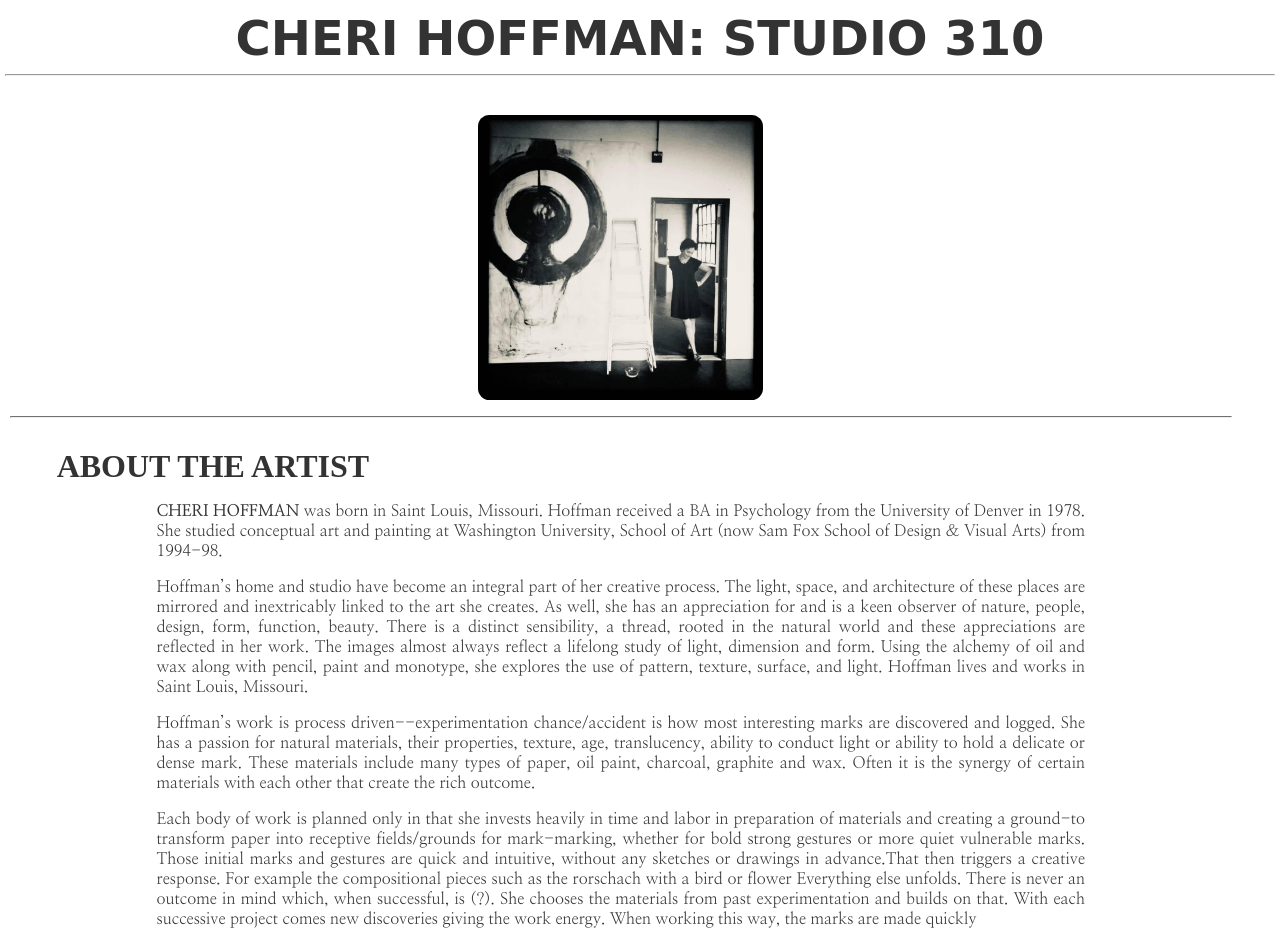
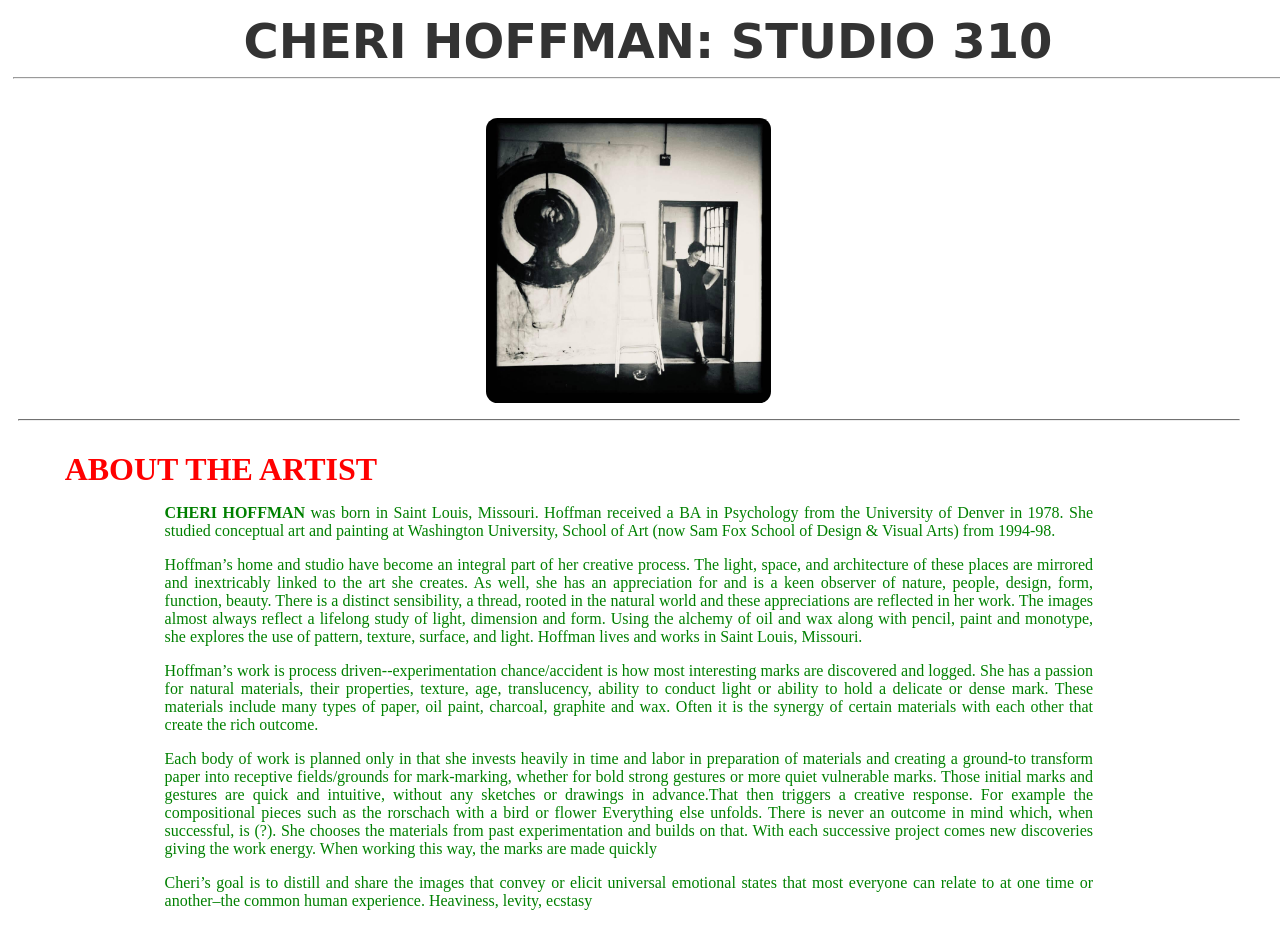
Before and after one commit to Stl-LC101-MAY-2022/js-assignment-4-html-me-something-PaleoGoat, a website: page index.html in a window 1280 px wide. Shown: the top 942 px of the page. Drawn offline with Linux system fonts and the light colour scheme; a web font is replaced by a local one.

Commit message:
Addressed Jasmine test issues.

```diff
--- a/index.html
+++ b/index.html
@@ -3,12 +3,12 @@
    <head>
       <title>Cheri Hoffman: Studio 310</title>
       <link rel="stylesheet" type="text/css" href="styles.css">
-      <link rel="preconnect" href="https://fonts.googleapis.com">
-      <link rel="preconnect" href="https://fonts.gstatic.com" crossorigin>
-      <link href="https://fonts.googleapis.com/css2?family=Inconsolata:wght@200;300;400;500;600;700;800&family=Nanum+Myeongjo:wght@400;700;800&family=Rubik+Moonrocks&display=swap" rel="stylesheet">   </head>
+      <!-- <link rel="preconnect" href="https://fonts.googleapis.com"> -->
+      <!-- <link rel="preconnect" href="https://fonts.gstatic.com" crossorigin> -->
+      <!-- <link href="https://fonts.googleapis.com/css2?family=Inconsolata:wght@200;300;400;500;600;700;800&family=Nanum+Myeongjo:wght@400;700;800&family=Rubik+Moonrocks&display=swap" rel="stylesheet">   </head> -->
    <body>
-      <div id="fb-root"></div>
-         <script async defer crossorigin="anonymous" src="https://connect.facebook.net/en_GB/sdk.js#xfbml=1&version=v14.0" nonce="SmFE17vd"></script>
+      <!-- <div id="fb-root"></div> -->
+         <!-- <script async defer crossorigin="anonymous" src="https://connect.facebook.net/en_GB/sdk.js#xfbml=1&version=v14.0" nonce="SmFE17vd"></script> -->
       <header>
          <h1>Cheri Hoffman: Studio 310</h1>
          <hr>
@@ -20,8 +20,8 @@
                <img id="introphoto" src="images/IMG_0289.jpg" alt="MISTAKES WERE MADE. THERE SHOULD BE AN IMAGE HERE.">
             </figure>
             <hr class="hr-about">
-            <h2 id="about-artist">About the Artist</h2>
-            <div id="bio">
+            <h2 id="mainHeading">About the Artist</h2>
+            <div id="testP" class="funParagraph">
                <p><b>CHERI HOFFMAN</b> was born in Saint Louis, Missouri. Hoffman received a BA in Psychology from the University of Denver in 1978.  She studied conceptual art and painting at Washington University, School of Art (now Sam Fox School of Design & Visual Arts) from 1994-98.</p>
                <p>Hoffman’s home and studio have become an integral part of her creative process. The light, space, and architecture of these places are mirrored and inextricably linked to the art she creates. As well, she has an appreciation for and is a keen observer of nature, people, design, form, function, beauty. There is a distinct sensibility, a thread, rooted in the natural world and these appreciations are reflected in her work.  The images almost always reflect a lifelong study of light, dimension and form. Using the alchemy of oil and wax along with pencil, paint and monotype, she explores the use of pattern, texture, surface, and light. Hoffman lives and works in Saint Louis, Missouri.</p>
                <p>Hoffman’s work is process driven--experimentation chance/accident is how most interesting marks are discovered and logged. She has a passion for natural materials, their properties, texture, age, translucency, ability to conduct light or ability to hold a delicate or dense mark. These materials include many types of paper, oil paint, charcoal, graphite and wax. Often it is the synergy of certain materials with each other that create the rich outcome.</p>
@@ -82,7 +82,7 @@
          <hr>
       </main>
       <footer>
-            <div class="fb-page" data-href="https://www.facebook.com/cherihoffmanstudio" data-tabs="home" data-width="800" data-height="200" data-small-header="true" data-adapt-container-width="true" data-hide-cover="false" data-show-facepile="false"><blockquote cite="https://www.facebook.com/cherihoffmanstudio" class="fb-xfbml-parse-ignore"><a href="https://www.facebook.com/cherihoffmanstudio">Cheri Hoffman Studio</a></blockquote></div>
+            <!-- <div class="fb-page" data-href="https://www.facebook.com/cherihoffmanstudio" data-tabs="home" data-width="800" data-height="200" data-small-header="true" data-adapt-container-width="true" data-hide-cover="false" data-show-facepile="false"><blockquote cite="https://www.facebook.com/cherihoffmanstudio" class="fb-xfbml-parse-ignore"><a href="https://www.facebook.com/cherihoffmanstudio">Cheri Hoffman Studio</a></blockquote></div> -->
             <p id="copyright">&#169 Cheri Hoffman 2022</p>
          </article>
       </footer>
--- a/styles.css
+++ b/styles.css
@@ -29,6 +29,10 @@ main {
     width: 97vw;
     padding: 10px;
     box-sizing: border-box;
+}
+body {
+    margin: 8px;
+    display: block;
 }
 
 footer {
@@ -109,15 +113,17 @@ ul {
     padding: 0% 12% 0px 7%;
 }
 
-#about-artist {
+#mainHeading {
     text-transform: uppercase;
     padding: 0% 12% 0px 3%;
+    color: red;
 }
 
-#bio {
+#testP {
     font-family: 'Nanum Myeongjo', serif !important;
     text-align: justify;
     padding: 0px 12% 10px 12%;
+    color: green;
 }
 
 #copyright {
@@ -156,3 +162,7 @@ ul {
     margin-bottom: 200px;
     margin-top: 30px;
 }
+
+.funParagraph {
+    color: green;
+}
```
